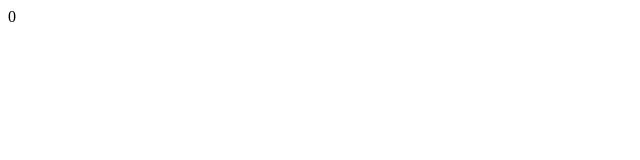
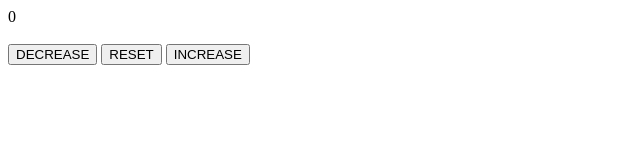
Before and after one commit to ati1303/Counter, a plain HTML site: page index.html in a window 1280 px wide. Shown: the whole page, without its empty margins (0-640 px from the left). Drawn offline with Linux system fonts and the light colour scheme.

Commit message:
HTML file is completed

```diff
--- a/index.html
+++ b/index.html
@@ -3,11 +3,18 @@
 <head>
     <meta charset="UTF-8">
     <meta name="viewport" content="width=device-width, initial-scale=1.0">
+    <link rel="stylesheet" href="style.css">
     <title>Counter</title>
 </head>
 <body>
 
-    <label id="label">0</label>
+    <label id="label">0</label> <br><br>
+
+    <button id="decrease" class="btns">DECREASE</button>
+    <button id="reset" class="btns">RESET</button>
+    <button id="increase" class="btns">INCREASE</button>
+
+    <script src="app.js"></script>
 
 </body>
 </html>
```
